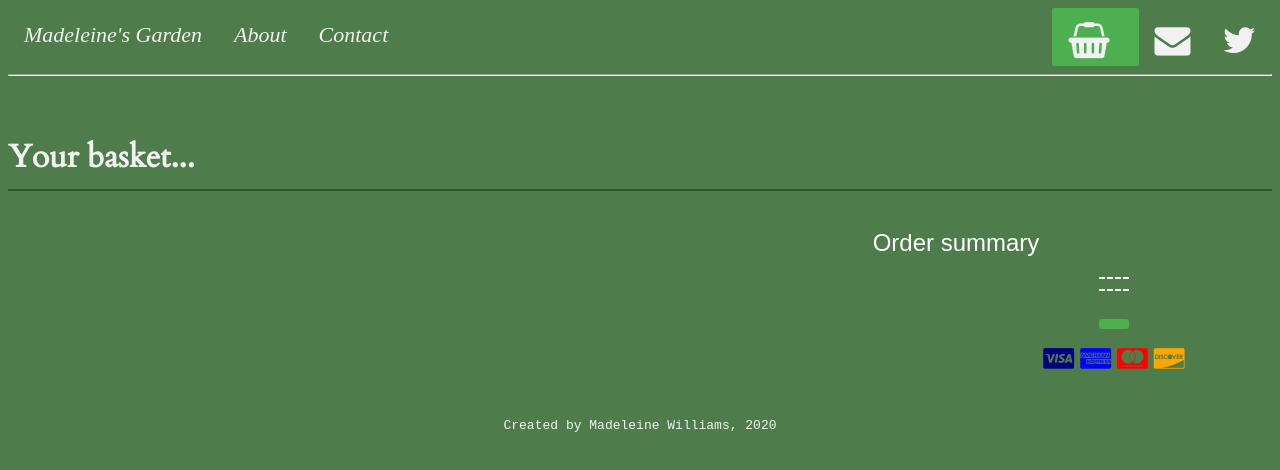
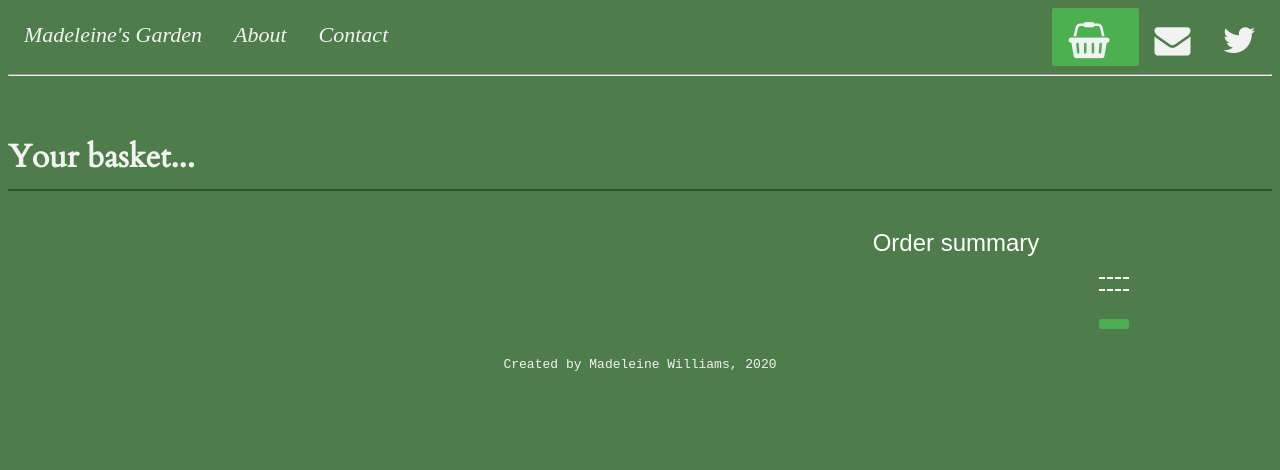
Before and after one commit to mwilliams659/maddies-plant-shop, a plain HTML site: page front_end/html/basket-page.html in a window 1280 px wide. Drawn offline with Linux system fonts and the light colour scheme; no server answers.

Commit message:
Card icons only display when there is an item in the basket.

```diff
--- a/front_end/html/basket-page.html
+++ b/front_end/html/basket-page.html
@@ -69,11 +69,11 @@
                             <button id="checkout"></button>
                         </ul>
                         <!-- <label for="fname">Accepted Cards</label> -->
-                        <div class="icon-container">
-                          <i class="fa fa-cc-visa" style="color:navy; size: 20px;"></i>
-                          <i class="fa fa-cc-amex" style="color:blue;"></i>
-                          <i class="fa fa-cc-mastercard" style="color:red;"></i>
-                          <i class="fa fa-cc-discover" style="color:orange;"></i>
+                        <div class="icon-container" id="iconContainer" style="display: none;">
+                          <i id= "cardIcon" class="fa fa-cc-visa" style="color:navy; size: 20px;"></i>
+                          <i id= "cardIcon" class="fa fa-cc-amex" style="color:blue;"></i>
+                          <i id= "cardIcon" class="fa fa-cc-mastercard" style="color:red;"></i>
+                          <i id= "cardIcon" class="fa fa-cc-discover" style="color:orange;"></i>
                         </div>
                     </div>
                 </div>
--- a/front_end/js/plants-basket.js
+++ b/front_end/js/plants-basket.js
@@ -101,6 +101,8 @@ function displayBasket() {
       totalWithDelivery = parseFloat(subTotal + 4);
       document.getElementById("total2").innerHTML = "£" + totalWithDelivery.toFixed(2);
       document.getElementById("checkout").innerHTML = "CHECKOUT";
+      document.getElementById("iconContainer").style.display = "block";
+
   } else {
     document.getElementById("emptyBasket").innerHTML = "There are currenty no items in your basket.";
     document.getElementById("summary").style.display = "none";
```
Also changed, not shown: front_end/css/basket-page.css (line endings or trailing spaces), 1 other file.
